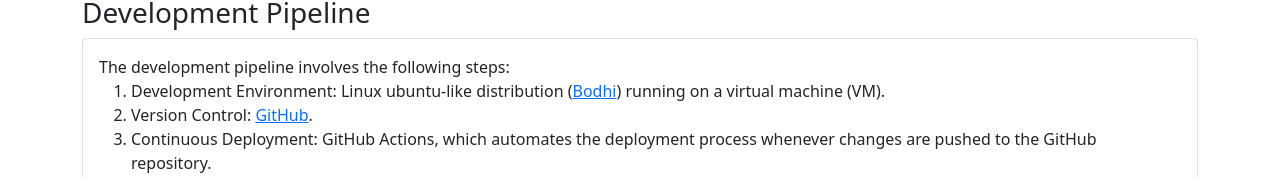
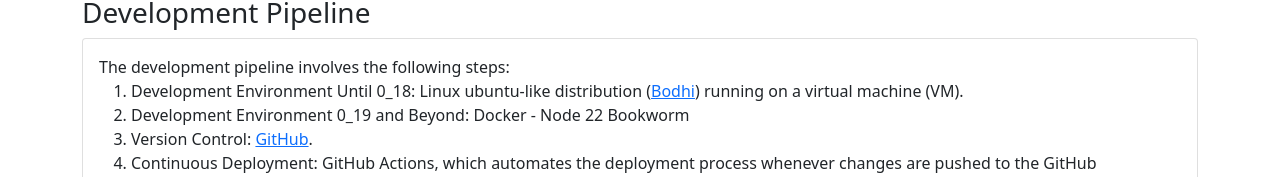
Before and after one commit to MikeForde/mern-azure, a React (Create React App) app in the folder client/: page /aboutwebapp in a window 1280 px wide. Shown: the part 218-395 px from the top of the page. Built offline with nearby package versions, Linux system fonts and the light colour scheme; no server answers.

Commit message:
Deployment 0_19b

```diff
--- a/client/src/pages/AboutWebappPage.js
+++ b/client/src/pages/AboutWebappPage.js
@@ -20,7 +20,8 @@ function AboutWebAppPage() {
                             <Card.Text>
                                 The development pipeline involves the following steps:
                                 <ol>
-                                    <li>Development Environment: Linux ubuntu-like distribution (<a href="https://www.bodhilinux.com" target="_blank" rel="noopener noreferrer">Bodhi</a>) running on a virtual machine (VM).</li>
+                                    <li>Development Environment Until 0_18: Linux ubuntu-like distribution (<a href="https://www.bodhilinux.com" target="_blank" rel="noopener noreferrer">Bodhi</a>) running on a virtual machine (VM).</li>
+                                    <li>Development Environment 0_19 and Beyond: Docker - Node 22 Bookworm</li>
                                     <li>Version Control: <a href="https://github.com/MikeForde/mern-azure" target="_blank" rel="noopener noreferrer">GitHub</a>.</li>
                                     <li>Continuous Deployment: GitHub Actions, which automates the deployment process whenever changes are pushed to the GitHub repository.</li>
                                     <li>Hosting: The application is hosted on Microsoft Azure.</li>
```
Also changed, not shown: 1 other file (tests, documents, lock files or other folders).
